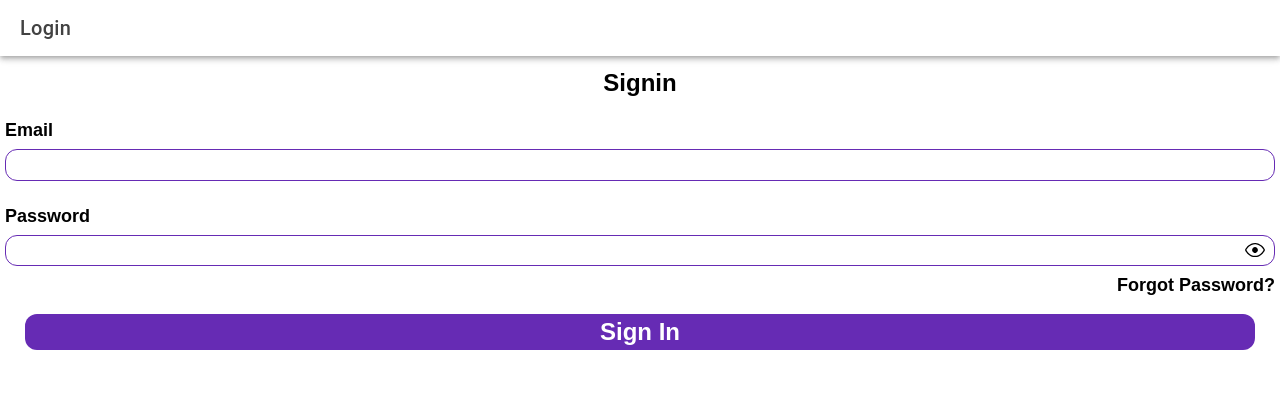
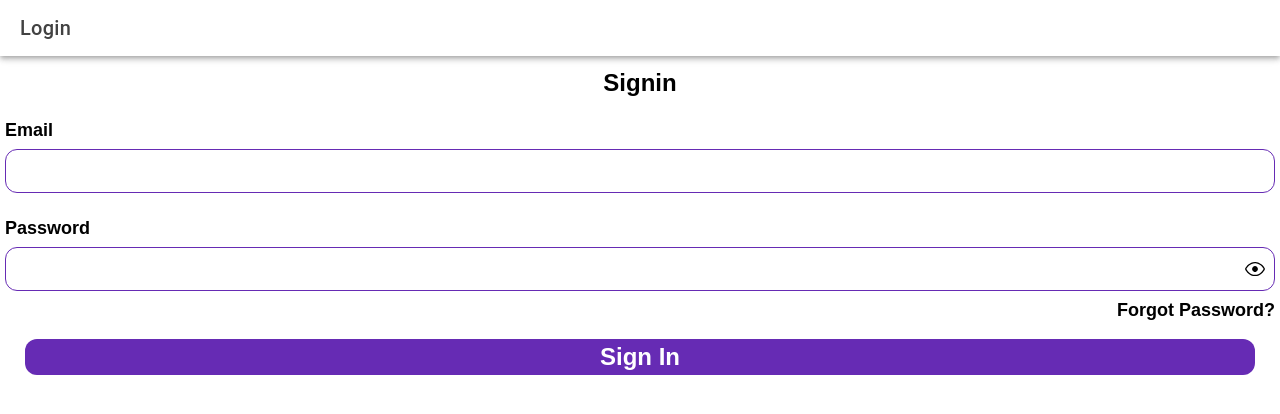
Before and after one commit to d-beezee/grimoar, a React (Vite) app: page /login in a window 1280 px wide. Shown: the top 414 px of the page. Built offline with nearby package versions, Linux system fonts and the light colour scheme; no server answers; a web font is replaced by a local one.

Commit message:
feat: Update package.json to add run:android script and modify input padding in StyledInput

```diff
--- a/package.json
+++ b/package.json
@@ -11,7 +11,8 @@
     "lint": "eslint",
     "generate-api": "API_URL=https://grimoar-api.vercel.app/reference npx @rtk-query/codegen-openapi src/features/api/config.ts",
     "storybook": "storybook dev -p 6006",
-    "build-storybook": "storybook build"
+    "build-storybook": "storybook build",
+    "run:android": "ionic capacitor run android -l --external"
   },
   "dependencies": {
     "@capacitor/android": "6.1.2",
--- a/src/components/atoms/input/index.tsx
+++ b/src/components/atoms/input/index.tsx
@@ -11,7 +11,8 @@ export interface InputProps
 }
 
 const StyledInput = styled.input<{ color: string }>`
-  padding: 6px 12px;
+  padding: 0px 12px;
+  min-height: 44px;
   border-radius: 12px;
   border: 1px solid ${({ color }) => color};
   width: 100%;
```
